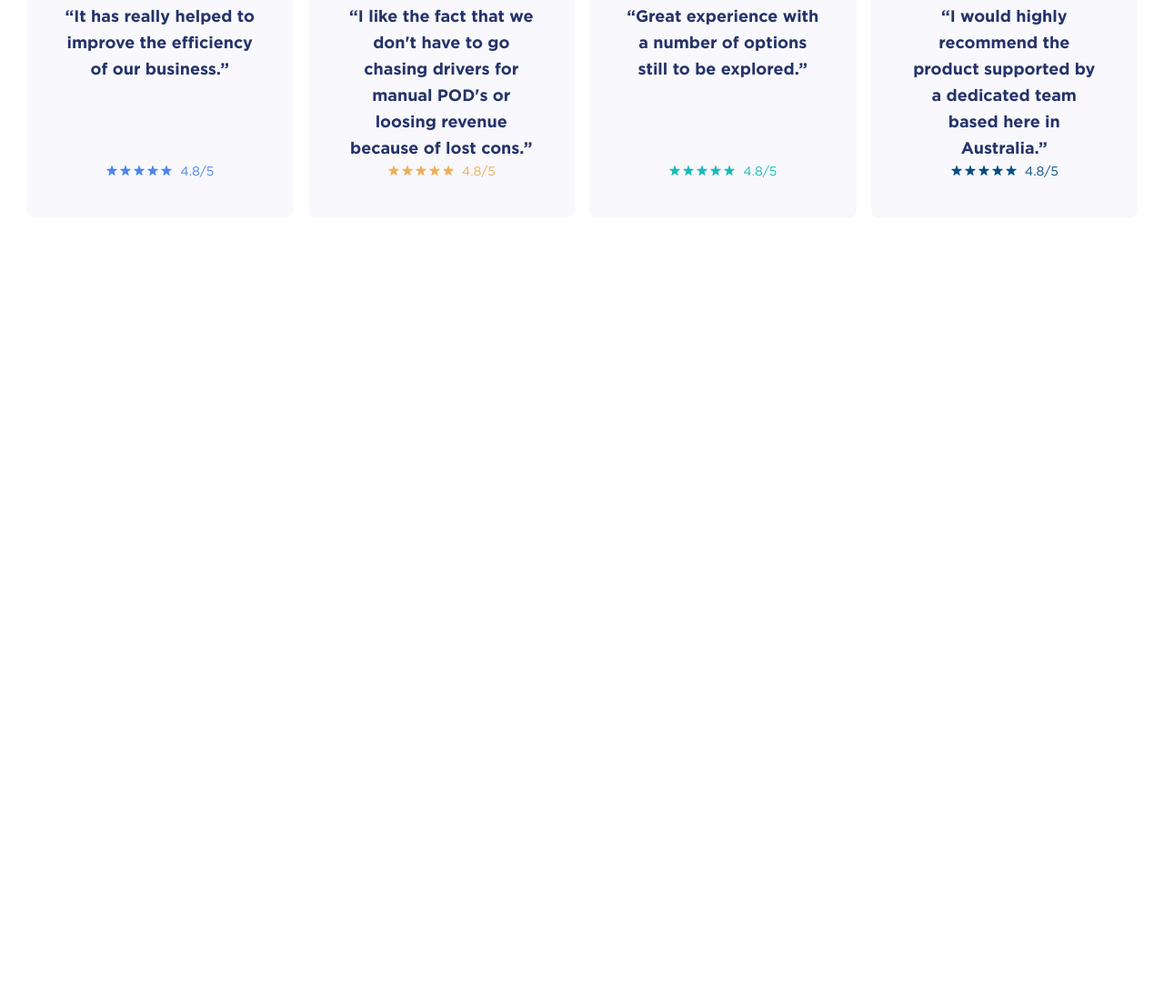
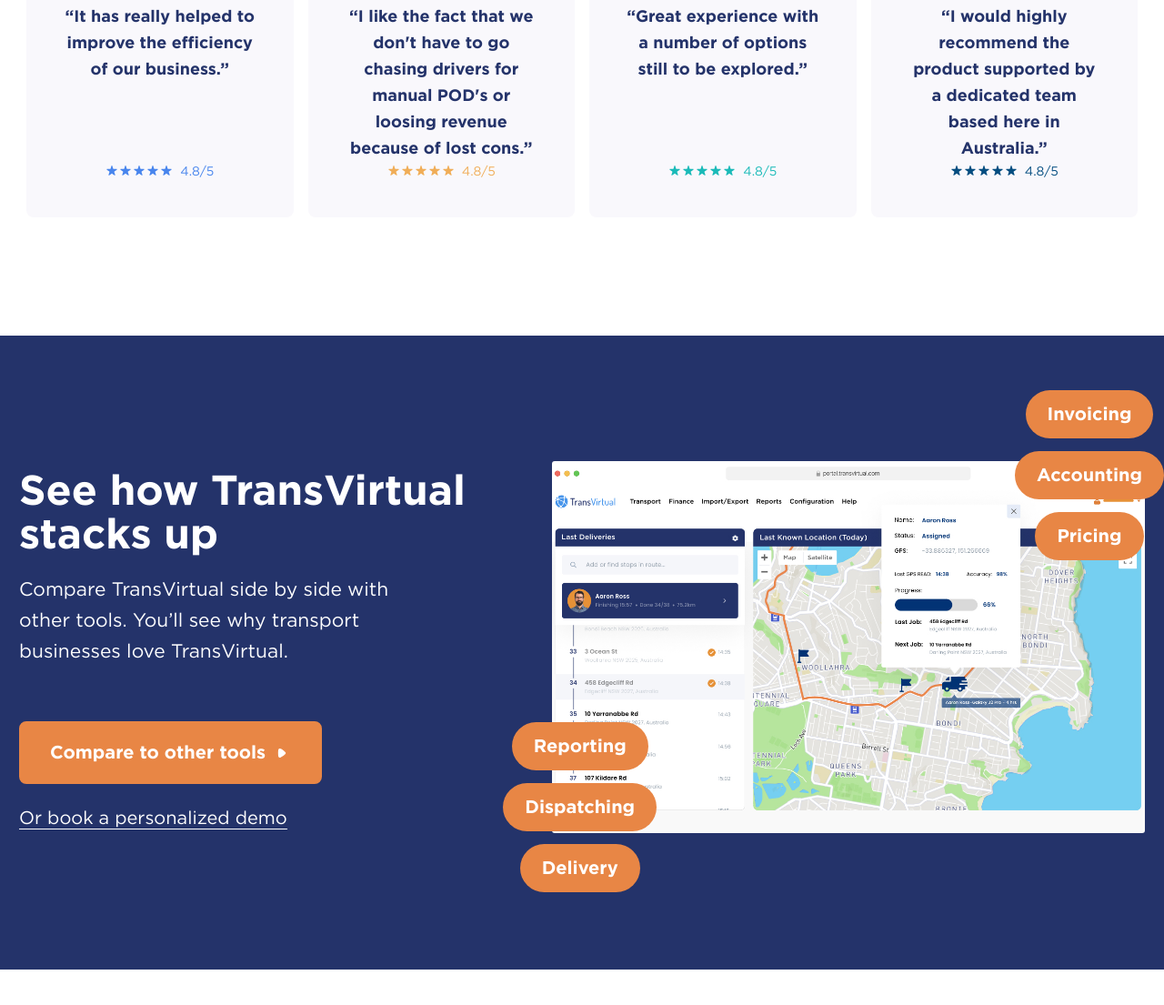
Before and after one commit to presto-agency/Transvirtual, a website: page #src/index.html in a window 1280 px wide. Shown: the part 1862-2967 px from the top of the page at 91% size. Before the commit the page ends 2231 px from the top, so only its background shows below. Drawn offline with nearby package versions, Linux system fonts and the light colour scheme; files that its build step writes are made by us from their sources; files whose address does not match are found by name; a web font is replaced by a local one.

Commit message:
feat: add stack-up desktop

```diff
--- a/#src/index.html
+++ b/#src/index.html
@@ -160,7 +160,8 @@
             <img src="img/pricing/logos/software.svg" alt="logo">
             <p>
               <strong>
-                “I like the fact that we don't have to go chasing drivers for manual POD's or loosing revenue because of lost cons.”
+                “I like the fact that we don't have to go chasing drivers for manual POD's or loosing revenue because of
+                lost cons.”
               </strong>
             </p>
             <span>
@@ -201,6 +202,56 @@
         </ul>
       </div>
     </section>
+    <section class="stack-up">
+      <div class="container">
+        <div class="stack-up__content">
+          <div class="stack-up__content-text">
+            <h3>
+              See how TransVirtual stacks up
+            </h3>
+            <p>
+              Compare TransVirtual side by side with other tools. You’ll see why transport businesses love TransVirtual.
+            </p>
+            <a class="btn-cta-v _orange ico-play-mod" href="#">
+              <svg>
+                <use xlink:href="img/icons/icons.svg#play-ico"></use>
+              </svg>
+              <span>Compare to other tools</span>
+            </a>
+            <p>
+              <a href="#">
+                Or book a personalized demo
+              </a>
+            </p>
+          </div>
+          <div class="stack-up__content-map">
+            <img src="img/pricing/map.jpg" alt="picture">
+            <p>
+              <span>
+              Invoicing
+            </span>
+              <span>
+              Accounting
+            </span>
+              <span>
+              Pricing
+            </span>
+            </p>
+            <p>
+              <span>
+              Reporting
+            </span>
+              <span>
+              Dispatching
+            </span>
+              <span>
+              Delivery
+            </span>
+            </p>
+          </div>
+        </div>
+      </div>
+    </section>
   </div>
   @@include('_footer.html')
 </div>
--- /dev/null
+++ b/#src/scss/pricing/stack-up.scss
@@ -0,0 +1,84 @@
+.stack-up {
+  margin: 122px 0 100px;
+  padding: 138px 0 150px;
+  background: $col-dark-navy;
+
+  &__content {
+    display: flex;
+
+    &-text {
+      color: $col-white;
+      flex: 0 1 45%;
+      margin: 0 53px 0 0;
+
+      h3 {
+        font-size: 46px;
+        line-height: 48px;
+        font-weight: 700;
+        margin: 8px 0 20px 0;
+      }
+
+      .btn-cta-v {
+        margin: 60px 0 20px;
+      }
+
+      p {
+        max-width: 413px;
+        font-size: 21px;
+        line-height: 34px;
+
+        a {
+          font-size: 20px;
+          line-height: 33px;
+          color: $col-white;
+          border-bottom: 1px solid $col-white;
+        }
+      }
+    }
+
+    &-map {
+      position: relative;
+      flex: 0 1 55%;
+      border-radius: 3px;
+
+      img {
+        border-radius: 3px;
+        width: 100%;
+        height: 100%;
+        object-fit: cover;
+      }
+
+      p {
+        position: absolute;
+        display: flex;
+        flex-direction: column;
+
+        span {
+          align-self: center;
+          font-size: 20px;
+          line-height: 33px;
+          font-weight: 700;
+          color: $col-white;
+          padding: 10px 24px;
+          border-radius: 60px;
+          background: $col-orange;
+          margin: 0 0 14px 0;
+
+          &:last-child {
+            margin: 0;
+          }
+        }
+
+        &:nth-of-type(1) {
+          top: -78px;
+          right: -21px;
+        }
+
+        &:nth-of-type(2) {
+          bottom: -65px;
+          left: -54px;
+        }
+      }
+    }
+  }
+}
--- a/#src/scss/style.scss
+++ b/#src/scss/style.scss
@@ -8,3 +8,4 @@
 @import "pricing/hero-block";
 @import "pricing/logos-list";
 @import "pricing/reviews";
+@import "pricing/stack-up";
```
Also changed, not shown: docs/index.html (+52 -1 lines), #src/img/pricing/map.jpg (added), docs/css/style.css, docs/css/style.min.css, docs/img/pricing/Browser/Safari (Big Sur) - Light.jpg (added), docs/img/pricing/Browser/Safari (Big Sur) - Light.webp (added), docs/img/pricing/Safari (Big Sur) - Light.jpg (added), docs/img/pricing/Safari (Big Sur) - Light.webp (added), docs/img/pricing/map.jpg (added), docs/img/pricing/map.webp (added).
